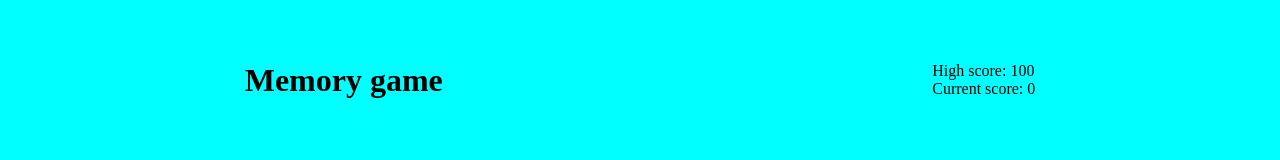
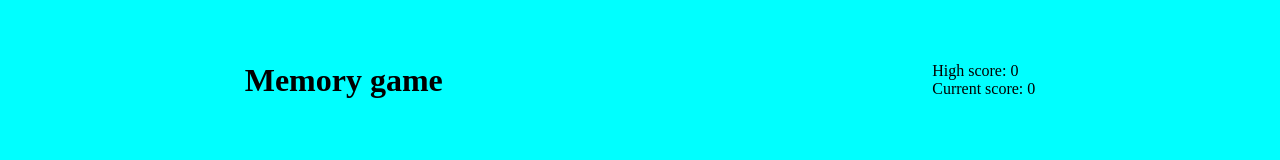
Before and after one commit to WenardKen57/memory-game, a React (Vite) app: page / in a window 1280 px wide. Shown: the top 160 px of the page. Built offline with nearby package versions, Linux system fonts and the light colour scheme; no server answers.

Commit message:
Add functional highscore

```diff
--- a/src/App.jsx
+++ b/src/App.jsx
@@ -1,15 +1,27 @@
-import { useState } from "react";
+import { useEffect, useState } from "react";
 import Grid from "./Grid";
 import NavigationBar from "./NavigationBar";
-import './style/style.css'
+import "./style/style.css";
 
 function App() {
+  const [highScore, setHighScore] = useState(0);
   const [score, setScore] = useState(0);
 
-  return <div className="container">
-    <NavigationBar currentScore={score}/>
-    <Grid setScore={setScore}/>
-  </div>;
+  useEffect(() => {
+    setHighScore((prevHighScore) => {
+      if (prevHighScore < score) {
+        return score;
+      }
+      return prevHighScore;
+    });
+  }, [score]);
+
+  return (
+    <div className="container">
+      <NavigationBar currentScore={score} highScore={highScore} />
+      <Grid setScore={setScore} />
+    </div>
+  );
 }
 
 export default App;
--- a/src/Grid.jsx
+++ b/src/Grid.jsx
@@ -49,7 +49,6 @@ export default function Grid({ setScore }) {
   if (collectionOfCards.length <= 0) {
     return <h1>Loading...</h1>;
   } else {
-    console.log(collectionOfCards);
     return (
       <div className="grid-container">
         {collectionOfCards.map((card, index) => {
--- a/src/NavigationBar.jsx
+++ b/src/NavigationBar.jsx
@@ -1,5 +1,4 @@
-export default function NavigationBar({currentScore}) {
-  const highScore = 100;
+export default function NavigationBar({currentScore, highScore}) {
 
   return <div className="navigationBar">
     <h1>Memory game</h1>
```
